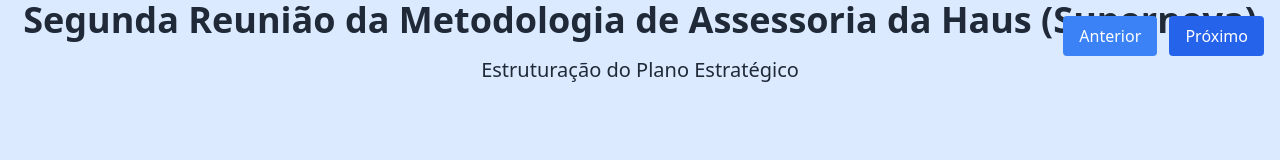
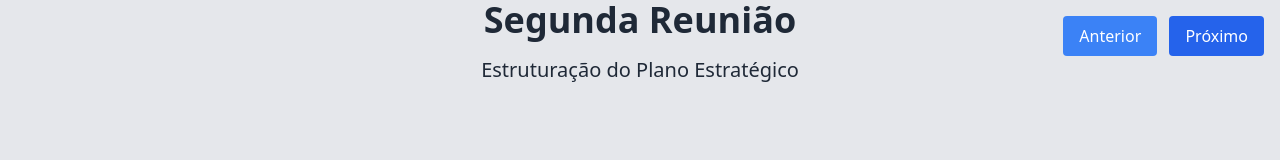
Before and after one commit to LorenDani/reuniaoHaus, a plain HTML site: page index.html in a window 1280 px wide. Drawn offline with nearby package versions, Linux system fonts and the light colour scheme.

Commit message:
Update index.html

```diff
--- a/index.html
+++ b/index.html
@@ -18,9 +18,9 @@
   <div id="slides" class="w-full h-screen overflow-hidden relative">
 
     <!-- Slide 1: Capa -->
-    <div class="slide absolute inset-0 flex items-center justify-center bg-blue-100 text-center" style="display: block;">
+    <div class="slide absolute inset-0 flex items-center justify-center bg-gray-200 text-center" style="display: block;">
       <div>
-        <h1 class="text-4xl font-bold">Segunda Reunião da Metodologia de Assessoria da Haus (Supernova)</h1>
+        <h1 class="text-4xl font-bold">Segunda Reunião </h1>
         <p class="text-xl mt-4">Estruturação do Plano Estratégico</p>
       </div>
     </div>
```
